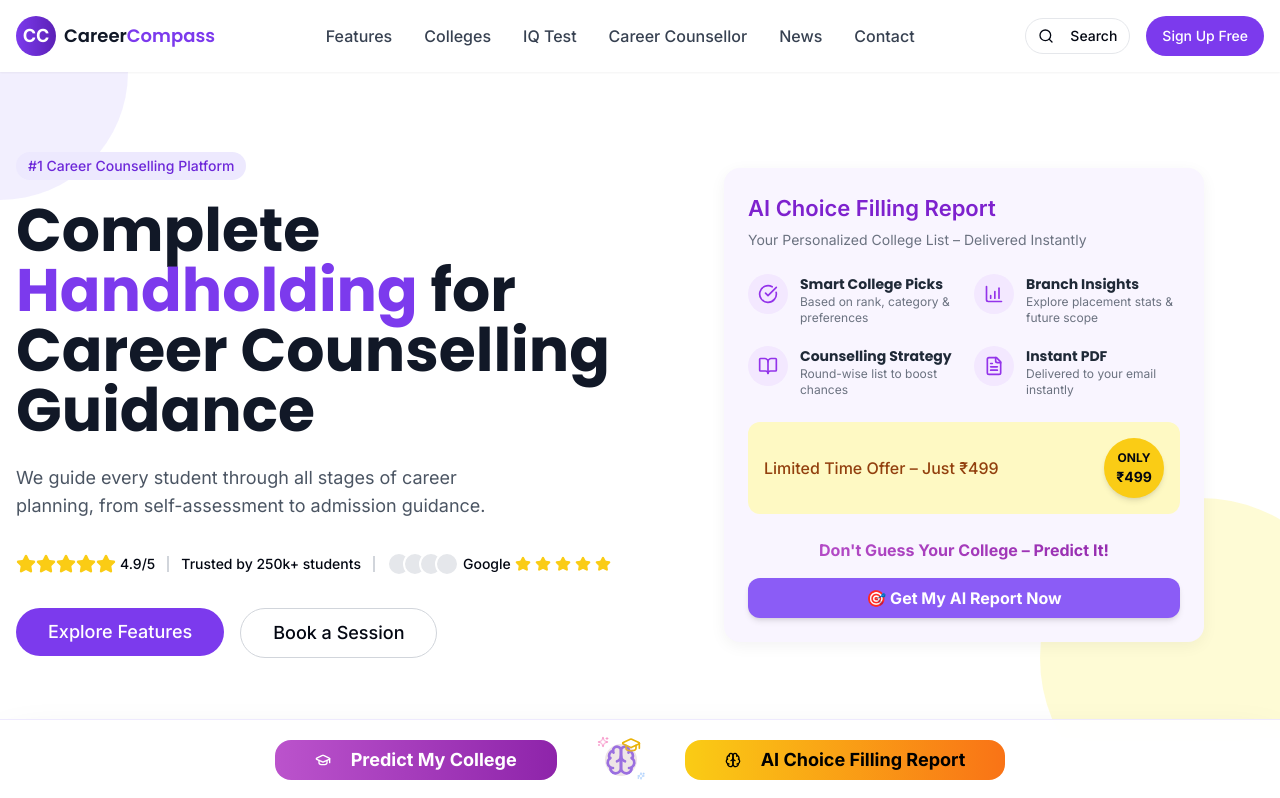
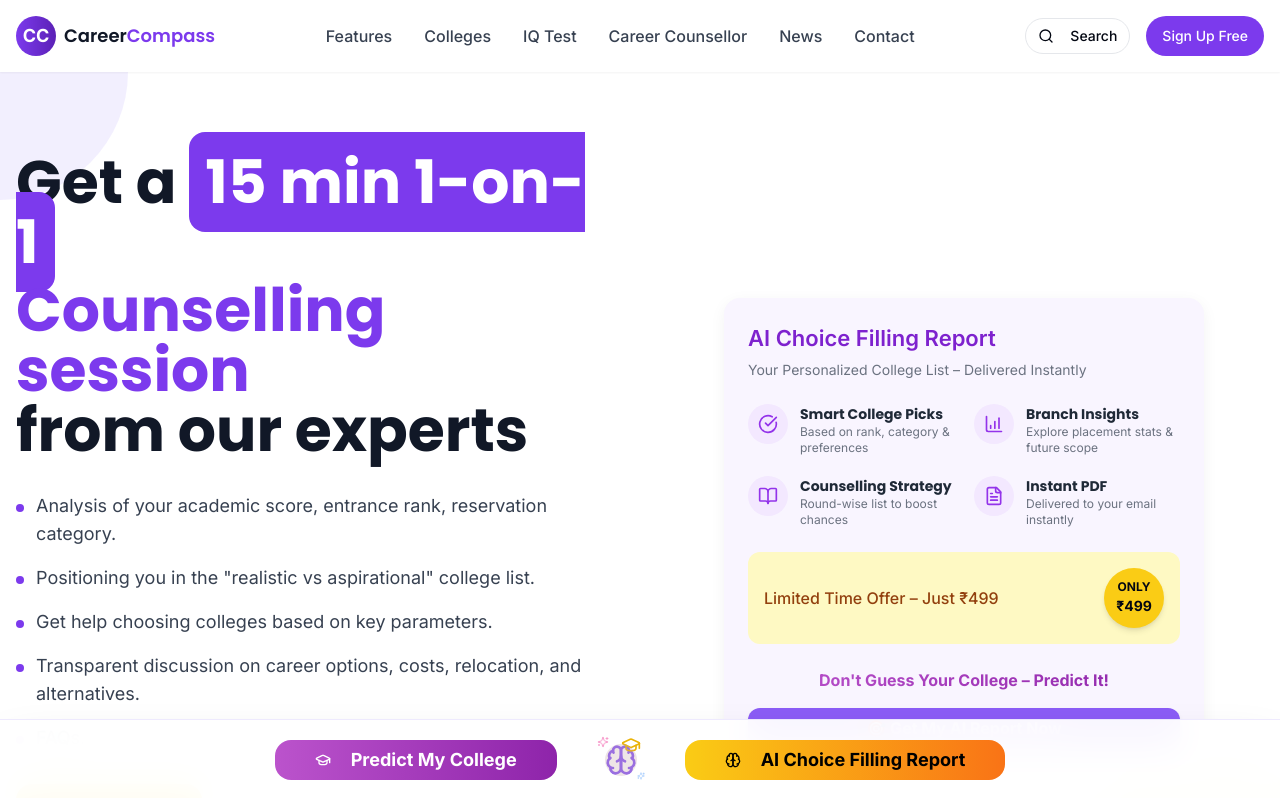
Before and after one commit to shubham196/career-compass-reimagine, a React (Vite) app: page / in a window 1280 px wide. Shown: the top 798 px of the page. Built offline with nearby package versions, Linux system fonts and the light colour scheme.

Commit message:
feat: Replace hero section content
Replaces the left-side content of the home page hero section with the content from the provided image.

```diff
--- a/src/components/HeroSection.tsx
+++ b/src/components/HeroSection.tsx
@@ -14,17 +14,66 @@ const HeroSection = () => {
       <div className="container mx-auto px-4">
         <div className="grid grid-cols-1 md:grid-cols-2 gap-12 items-center">
           <div className="relative z-10">
-            <div className="inline-block px-3 py-1 mb-5 bg-purple-100 text-purple-700 rounded-full text-sm font-medium">
-              #1 Career Counselling Platform
+            {/* Main heading with counselling session offer */}
+            <div className="mb-8">
+              <h1 className="text-4xl md:text-5xl lg:text-6xl font-bold mb-6 text-gray-900 leading-tight">
+                Get a <span className="bg-purple-600 text-white px-4 py-2 rounded-2xl">15 min 1-on-1</span>
+                <span className="block mt-2 text-purple-600">Counselling session</span>
+                <span className="block text-gray-900">from our experts</span>
+              </h1>
             </div>
-            <h1 className="text-4xl md:text-5xl lg:text-6xl font-bold mb-6 text-gray-900 leading-tight">
-              Complete <span className="text-purple-600">Handholding</span> for Career Counselling Guidance
-            </h1>
-            <p className="text-lg mb-8 text-gray-600 max-w-lg">
-              We guide every student through all stages of career planning, from self-assessment to admission guidance.
-            </p>
 
-            <div className="flex flex-wrap items-center gap-3 mb-8">
+            {/* Service features list */}
+            <div className="space-y-4 mb-8">
+              <div className="flex items-start gap-3">
+                <div className="w-2 h-2 rounded-full bg-purple-600 mt-3 flex-shrink-0"></div>
+                <p className="text-lg text-gray-700">
+                  Analysis of your academic score, entrance rank, reservation category.
+                </p>
+              </div>
+
+              <div className="flex items-start gap-3">
+                <div className="w-2 h-2 rounded-full bg-purple-600 mt-3 flex-shrink-0"></div>
+                <p className="text-lg text-gray-700">
+                  Positioning you in the "realistic vs aspirational" college list.
+                </p>
+              </div>
+
+              <div className="flex items-start gap-3">
+                <div className="w-2 h-2 rounded-full bg-purple-600 mt-3 flex-shrink-0"></div>
+                <p className="text-lg text-gray-700">
+                  Get help choosing colleges based on key parameters.
+                </p>
+              </div>
+
+              <div className="flex items-start gap-3">
+                <div className="w-2 h-2 rounded-full bg-purple-600 mt-3 flex-shrink-0"></div>
+                <p className="text-lg text-gray-700">
+                  Transparent discussion on career options, costs, relocation, and alternatives.
+                </p>
+              </div>
+
+              <div className="flex items-start gap-3">
+                <div className="w-2 h-2 rounded-full bg-purple-600 mt-3 flex-shrink-0"></div>
+                <p className="text-lg text-gray-700">
+                  FAQs.
+                </p>
+              </div>
+            </div>
+
+            {/* Pricing and CTA */}
+            <div className="flex flex-wrap items-center gap-4 mb-8">
+              <div className="bg-yellow-400 text-black px-6 py-3 rounded-2xl font-bold text-xl">
+                <span className="line-through text-gray-600 text-lg">Rs. 1199/-</span>
+                <span className="block">Rs. 999/- only</span>
+              </div>
+              <Button className="bg-purple-600 hover:bg-purple-700 text-white rounded-full px-8 py-6 text-lg">
+                Book Session Now
+              </Button>
+            </div>
+
+            {/* Trust indicators */}
+            <div className="flex flex-wrap items-center gap-3">
               <div className="flex items-center gap-1">
                 <div className="flex">
                   {[1, 2, 3, 4, 5].map((star) => (
@@ -37,29 +86,6 @@ const HeroSection = () => {
               <div className="flex items-center">
                 <span className="text-sm font-medium">Trusted by 250k+ students</span>
               </div>
-              <div className="h-4 w-0.5 bg-gray-300"></div>
-              <div className="flex items-center gap-1">
-                <div className="flex -space-x-2">
-                  {[1, 2, 3, 4].map((item) => (
-                    <div key={item} className="w-6 h-6 rounded-full bg-gray-200 border-2 border-white"></div>
-                  ))}
-                </div>
-                <span className="text-sm font-medium">Google</span>
-                <Star className="w-4 h-4 fill-yellow-400 text-yellow-400" />
-                <Star className="w-4 h-4 fill-yellow-400 text-yellow-400" />
-                <Star className="w-4 h-4 fill-yellow-400 text-yellow-400" />
-                <Star className="w-4 h-4 fill-yellow-400 text-yellow-400" />
-                <Star className="w-4 h-4 fill-yellow-400 text-yellow-400" />
-              </div>
-            </div>
-
-            <div className="flex flex-wrap gap-4">
-              <Button className="bg-purple-600 hover:bg-purple-700 text-white rounded-full px-8 py-6 text-lg">
-                Explore Features
-              </Button>
-              <Button variant="outline" className="rounded-full px-8 py-6 text-lg border-gray-300 hover:border-purple-600 hover:text-purple-600">
-                Book a Session
-              </Button>
             </div>
           </div>
 
```
